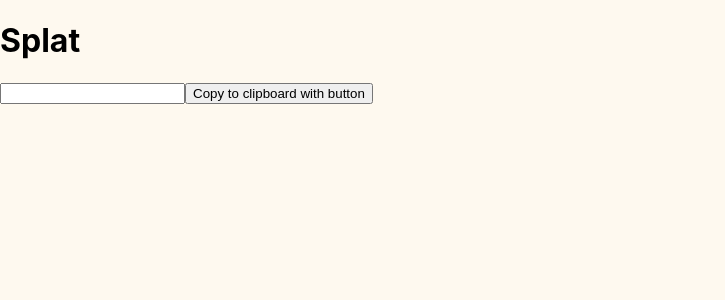
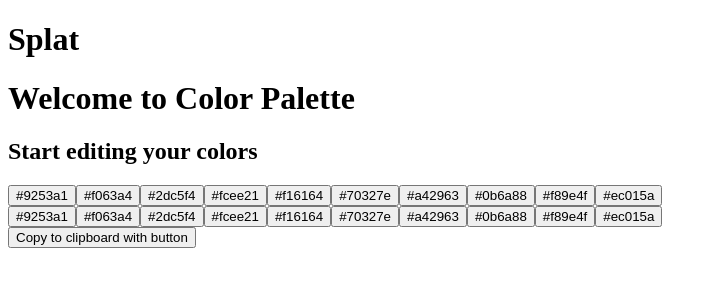
Before and after one commit to Z4R4N05/splat, a React (Create React App) app in the folder client/: page / in a window 1280 px wide. Shown: the top 300 px of the page, without its empty margins (0-725 px from the left). Built offline with nearby package versions, Linux system fonts and the light colour scheme.

Commit message:
color buttons

```diff
--- /dev/null
+++ b/client/src/components/Swatch/index.js
@@ -0,0 +1,20 @@
+import React from "react";
+
+function Swatch(props) {
+  const { colors, setValue, value } = props;
+  return (
+    <>
+      <div style={{ backgroundColor: value }}>
+        {colors.map((color) => {
+          return (
+            <>
+              <button onClick={() => setValue(color)}>{color}</button>
+            </>
+          );
+        })}
+      </div>
+    </>
+  );
+}
+
+export default Swatch;
--- a/client/src/index.css
+++ b/client/src/index.css
@@ -14,3 +14,16 @@ body {
     font-family: source-code-pro, Menlo, Monaco, Consolas, 'Courier New',
       monospace;
   }
+
+  *{
+    box-sizing: border-box;
+    margin: 0;
+    padding: 0;
+    font-family: sans-serif;
+  }
+
+  .Home{
+    width: 100%;
+    min-height: 100vh;
+    display: flex;
+  }
--- a/client/src/index.js
+++ b/client/src/index.js
@@ -1,6 +1,6 @@
 import React from 'react';
 import ReactDOM from 'react-dom';
-import './index.css';
+// import './index.css';
 import App from './App';
 
 ReactDOM.render(
--- a/client/src/pages/Home.js
+++ b/client/src/pages/Home.js
@@ -1,26 +1,45 @@
 import React, {useState} from 'react';
 import {CopyToClipboard } from 'react-copy-to-clipboard'
+import Swatch from '../components/Swatch';
+
 
 function Home(){
-    const [value, setValue] = useState ('')
+    const [color1, setColor1] = useState ('')
+    const [color2, setColor2] = useState ('')
     const [copied, setCopy] = useState (false)
+
+    const colors = [
+        "#9253a1",
+        "#f063a4",
+        "#2dc5f4",
+        "#fcee21",
+        "#f16164",
+        "#70327e",
+        "#a42963",
+        "#0b6a88",
+        "#f89e4f",
+        "#ec015a"
+    ];
+
     return (<>
         <h1>Splat</h1>
-        <div>
-          <input value={value}
-            onChange={({target}) => {
-                setValue(target.value)
-                setCopy(false)
-            } } />
+        <div className="Home">
+            <h1>Welcome to Color Palette</h1>
+            <h2>Start editing your colors</h2>
+        </div>
+        <Swatch colors={colors} value={color1} setValue={setColor1} />
+        <Swatch colors={colors} value={color2} setValue={setColor2} />
 
 
-          <CopyToClipboard text={value}
+
+          <CopyToClipboard text={[color1, color2]}
             onCopy={() => setCopy(true)}>
             <button>Copy to clipboard with button</button>
           </CopyToClipboard>
 
           {copied ? <span style={{color: 'red'}}>Copied.</span> : null}
-        </div>
+
+
     </>)
 }
 
```
Also changed, not shown: 1 other file (tests, documents, lock files or other folders).
